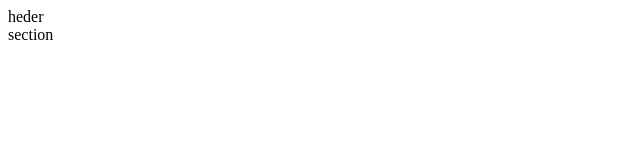
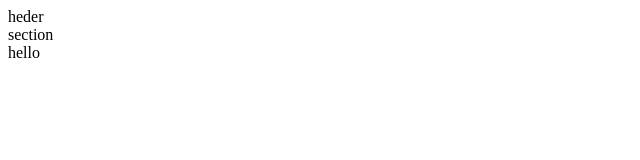
Before and after one commit to Vladyslav0330/team-work-2, a plain HTML site: page index.html in a window 1280 px wide. Shown: the full height of the page, 0-640 px from the left. Drawn offline with Linux system fonts and the light colour scheme.

Commit message:
add text

```diff
--- a/index.html
+++ b/index.html
@@ -9,6 +9,6 @@
   <body>
     <header>heder</header>
     <main><section>section</section></main>
-    <footer></footer>
+    <footer>hello</footer>
   </body>
 </html>
```
